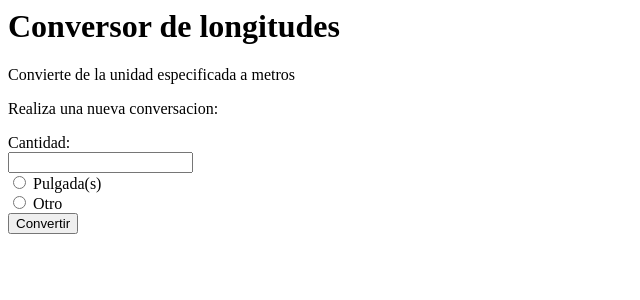
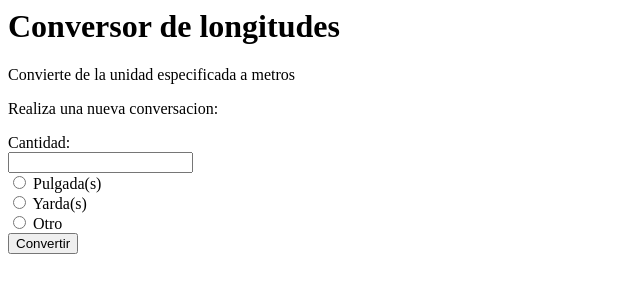
Before and after one commit to bilrazor/Desarrollo-web-en-entorno-servidor, a PHP site: page /conversor2.php in a window 1280 px wide. Shown: the top 300 px of the page, without its empty margins (0-640 px from the left). Run offline with PHP 8.4, Linux system fonts and the light colour scheme.

Commit message:
Ejercicio 6 completado

```diff
--- a/sprint1apache/www/site3/conversor2.php
+++ b/sprint1apache/www/site3/conversor2.php
@@ -9,19 +9,25 @@
 				$v_pulgadas = $_POST["fcantidad"];
 				$v_metros = $v_pulgadas * 0.0254;
 				echo $v_pulgadas."pulgada(s) = ".$v_metros." metro(s)";
+			} elseif ($_POST["funidad"] == "yarda" ) {
+				$v_yardas = $_POST["fcantidad"];
+				$v_metros = $v_yardas  * 0.9144;
+				echo $v_yardas."yarda(s) = ".$v_metros." metro(s)";
 			} else {
-				echo "Unidad no sorpotada";
+				echo "Unidad no soportada";
 			}
 		}
 		?>
 		</p>
 		<p>Realiza una nueva conversacion:</p>
-		<form action=" /conversor2.php" method="post">
+		<form action= "/conversor2.php" method="post">
 			<label for="cantidad_input">Cantidad:</label><br>
 			<input type="text" id="cantidad_input" name="fcantidad"><br>
 
 		<input type="radio" id="pulgada_input" name="funidad" value="pulgada">
 		<label for="pulgada_input">Pulgada(s)</label><br>
+		<input type="radio" id="yarda_input" name="funidad" value="yarda">
+		<label for="yarda_input">Yarda(s)</label><br>
 		<input type="radio" id="otro_input" name="funidad" value="otro">
 		<label for="otro_input">Otro</label><br>
 
```
